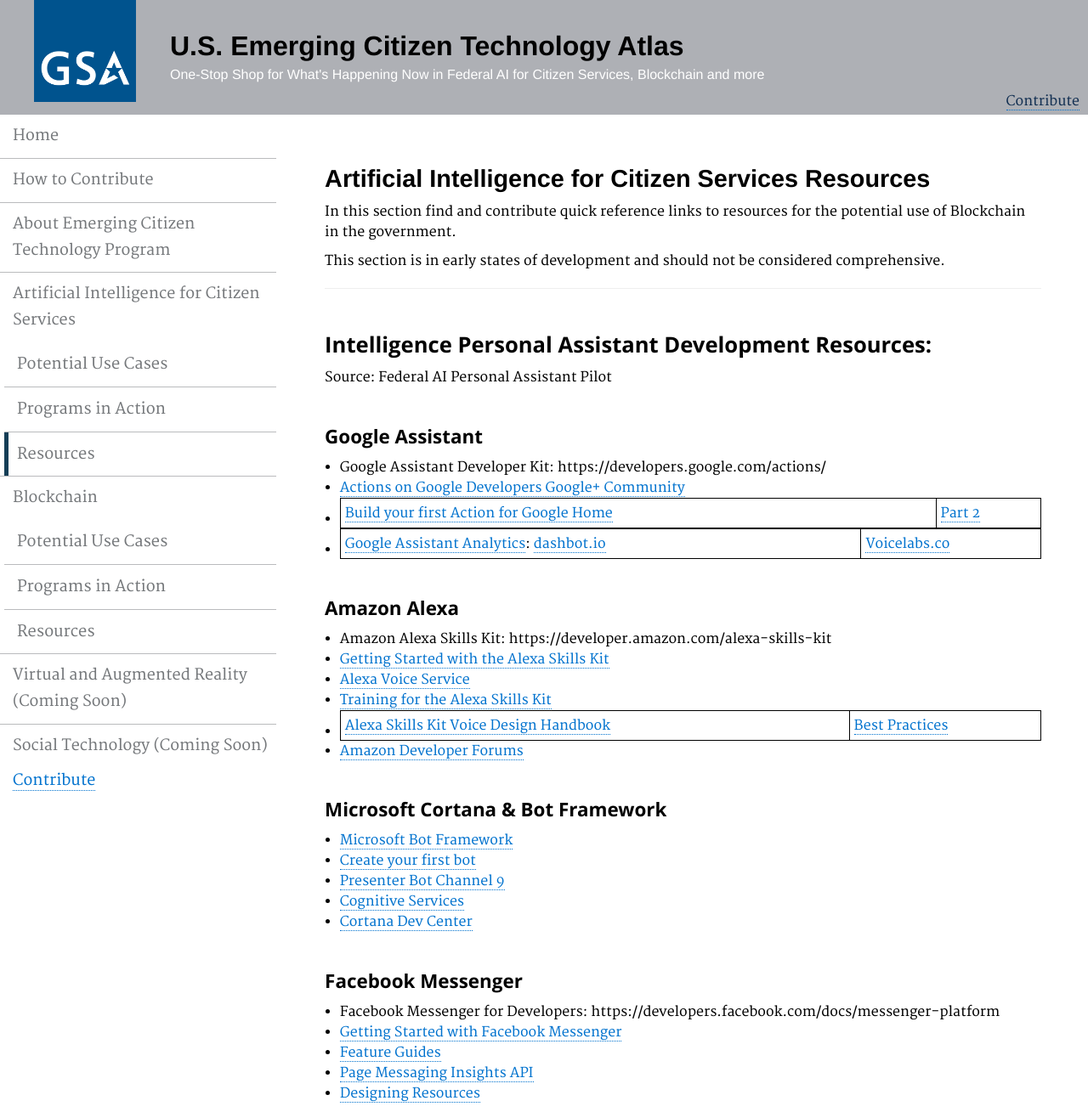
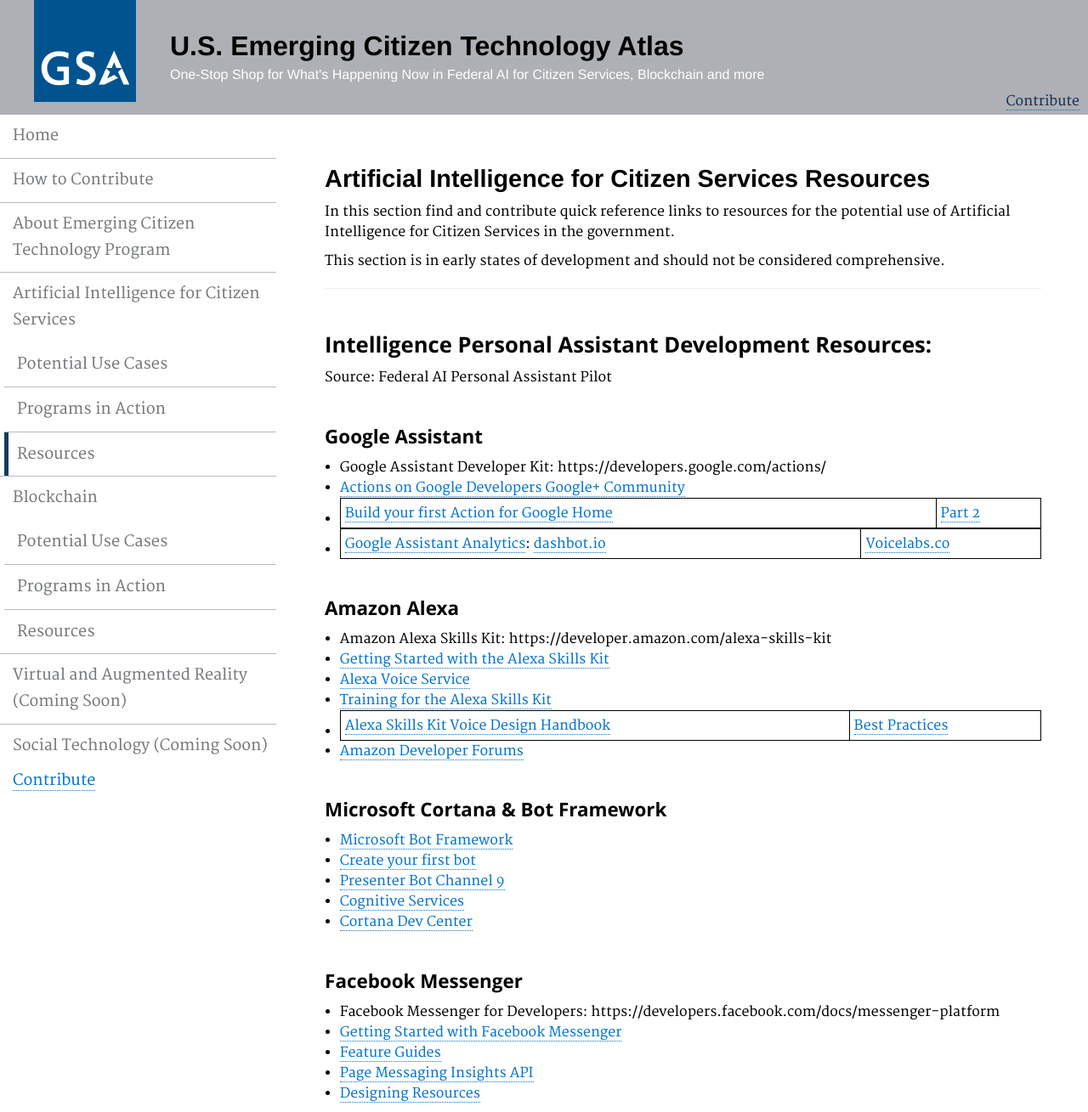
Before and after one commit to GSA/emerging-technology-atlas, a Jekyll site: the page built from pages/artificial-intelligence-resources.md, in a window 1280 px wide. Shown: the whole page at 85% size. Built offline with Jekyll 4.4.1, drawn with Linux system fonts in a browser that asks for light colours.

Commit message:
Update artificial-intelligence-resources.md

```diff
--- a/pages/artificial-intelligence-resources.md
+++ b/pages/artificial-intelligence-resources.md
@@ -7,7 +7,7 @@ description: ""
 
 ## Artificial Intelligence for Citizen Services Resources
 
-<p>In this section find and contribute quick reference links to resources for the potential use of Blockchain in the government.</p>
+<p>In this section find and contribute quick reference links to resources for the potential use of Artificial Intelligence for Citizen Services in the government.</p>
 
 <p> This section is in early states of development and should not be considered comprehensive.</p>
 
```
